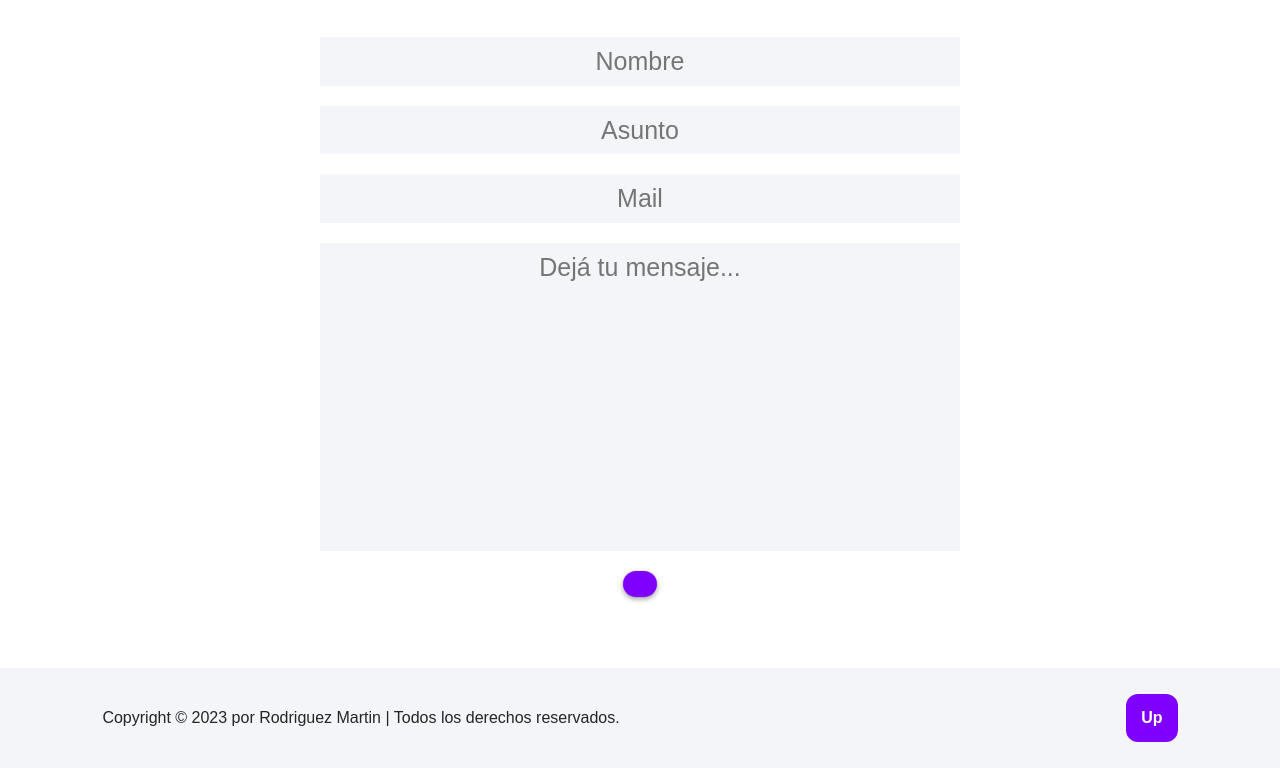
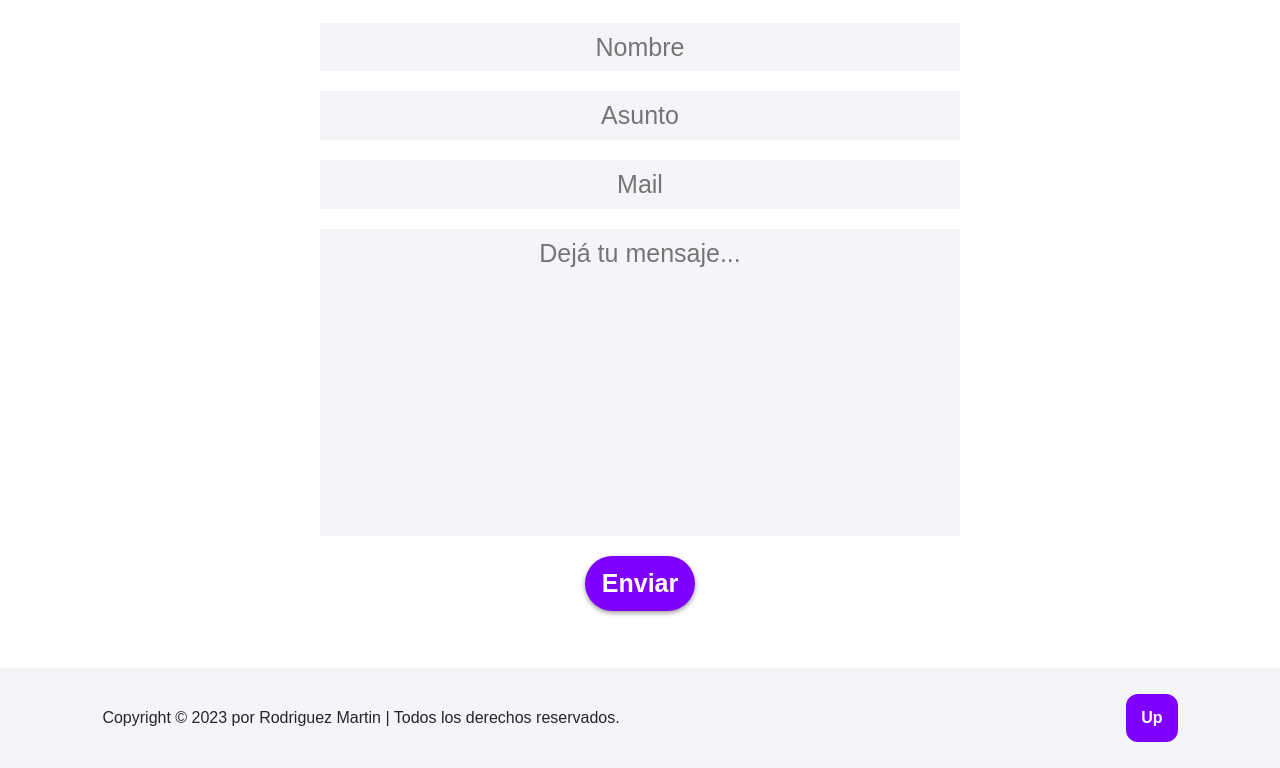
Before and after one commit to rodriguezmartinff/Portfolio-web, a plain HTML site: page index.html in a window 1280 px wide. Shown: the part 3382-4150 px from the top of the page. Drawn offline with Linux system fonts and the light colour scheme.

Commit message:
Update index.html

```diff
--- a/index.html
+++ b/index.html
@@ -104,7 +104,7 @@
                 <input type="text" class="ingreso" placeholder="Mail" required>
                 <textarea class="ingreso" name="" id="" cols="30" rows="10" placeholder="Dejá tu mensaje..."
                     required></textarea>
-                <button type="submit" value="Enviar" class="btn">
+                <button type="submit" value="Enviar" class="btn">Enviar</button>
             </form>
         </div>
         <div class="footer">
```
